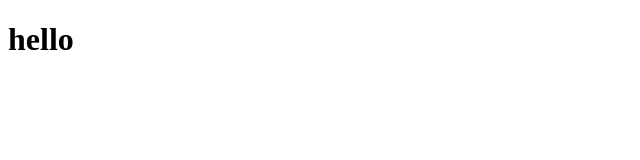
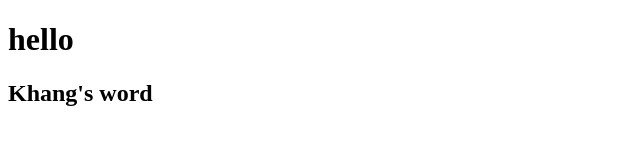
Before and after one commit to MistakeDK/nhom8_DoAnPhanMemTH, a plain HTML site: page index.html in a window 1280 px wide. Shown: the whole page, without its empty margins (0-640 px from the left). Drawn offline with Linux system fonts and the light colour scheme.

Commit message:
khang's update

```diff
--- a/index.html
+++ b/index.html
@@ -7,5 +7,6 @@
 </head>
 <body>
     <h1>hello</h1>
+    <h2>Khang's word</h2>
 </body>
 </html>
```
